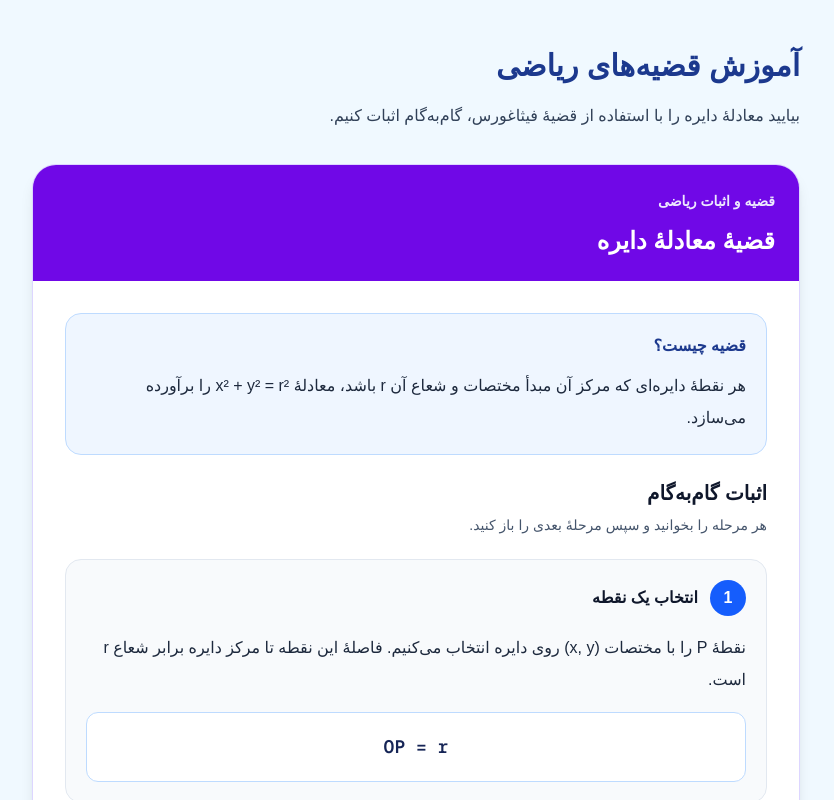
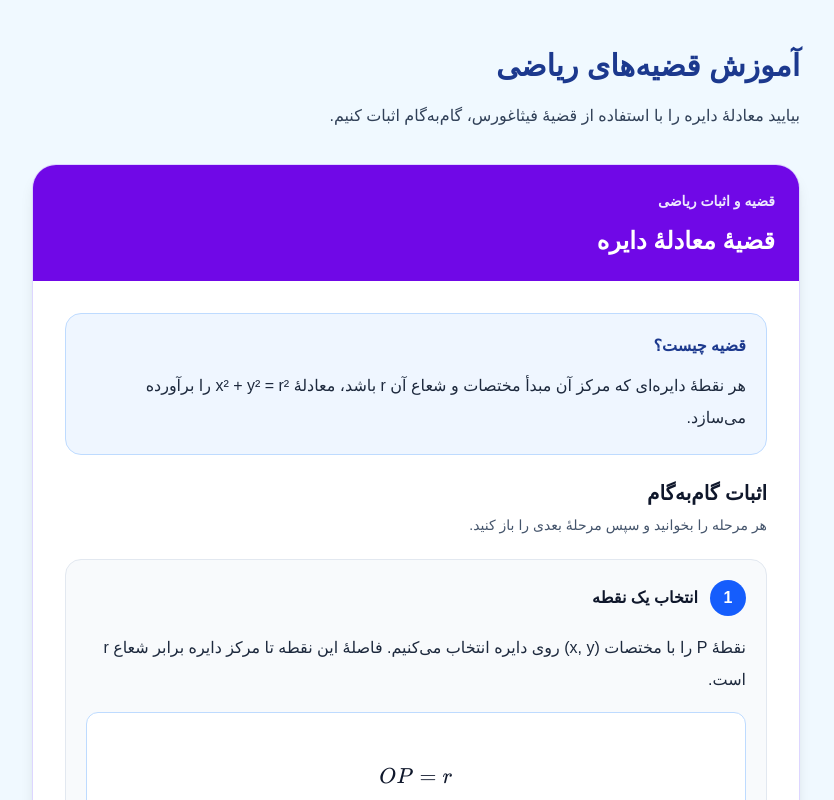
Before and after one commit to ay-code25/open-learning-hub, a Next.js app in the folder apps/web/: page /theorem-demo in a window 1280 px wide. Both pictures are taken after a click on the button "مرحلهٔ بعدی". Shown: the top 800 px of the page, without its empty margins (224-1058 px from the left). Built offline with nearby package versions, Linux system fonts and the light colour scheme.

Commit message:
Add KaTeX mathematical equation rendering

```diff
--- a/apps/web/package.json
+++ b/apps/web/package.json
@@ -9,12 +9,14 @@
     "lint": "eslint"
   },
   "dependencies": {
+    "katex": "^0.19.1",
     "next": "16.4.6",
     "react": "19.3.0",
     "react-dom": "19.3.0"
   },
   "devDependencies": {
     "@tailwindcss/turbopack": "4.3.3",
+    "@types/katex": "^0.16.8",
     "@types/node": "^20",
     "@types/react": "^19",
     "@types/react-dom": "^19",
--- a/apps/web/src/app/layout.tsx
+++ b/apps/web/src/app/layout.tsx
@@ -1,6 +1,7 @@
 import type { Metadata } from "next";
 import { Geist, Geist_Mono } from "next/font/google";
 import "./globals.css";
+import "katex/dist/katex.min.css";
 
 const geistSans = Geist({
   variable: "--font-geist-sans",
--- /dev/null
+++ b/apps/web/src/components/mathematics/MathEquation.tsx
@@ -0,0 +1,32 @@
+"use client";
+
+import { useMemo } from "react";
+import katex from "katex";
+
+type MathEquationProps = {
+  equation: string;
+  displayMode?: boolean;
+};
+
+export default function MathEquation({
+  equation,
+  displayMode = true,
+}: MathEquationProps) {
+  const html = useMemo(() => {
+    return katex.renderToString(equation, {
+      displayMode,
+      throwOnError: false,
+      output: "htmlAndMathml",
+      trust: false,
+      strict: "warn",
+    });
+  }, [equation, displayMode]);
+
+  return (
+    <div
+      dir="ltr"
+      className="max-w-full overflow-x-auto py-3 text-slate-900"
+      dangerouslySetInnerHTML={{ __html: html }}
+    />
+  );
+}
--- a/apps/web/src/components/mathematics/TheoremProof.tsx
+++ b/apps/web/src/components/mathematics/TheoremProof.tsx
@@ -2,6 +2,7 @@
 "use client";
 
 import { useState } from "react";
+import MathEquation from "./MathEquation";
 
 export type ProofStep = {
   title: string;
@@ -87,7 +88,7 @@ export default function TheoremProof({
                 dir="ltr"
                 className="mt-4 overflow-x-auto rounded-xl border border-blue-200 bg-white p-5 text-center font-mono text-lg font-semibold text-blue-950"
               >
-                {step.formula}
+                <MathEquation equation={step.formula} />
               </div>
             )}
           </article>
```
Also changed, not shown: 1 other file (tests, documents, lock files or other folders).
